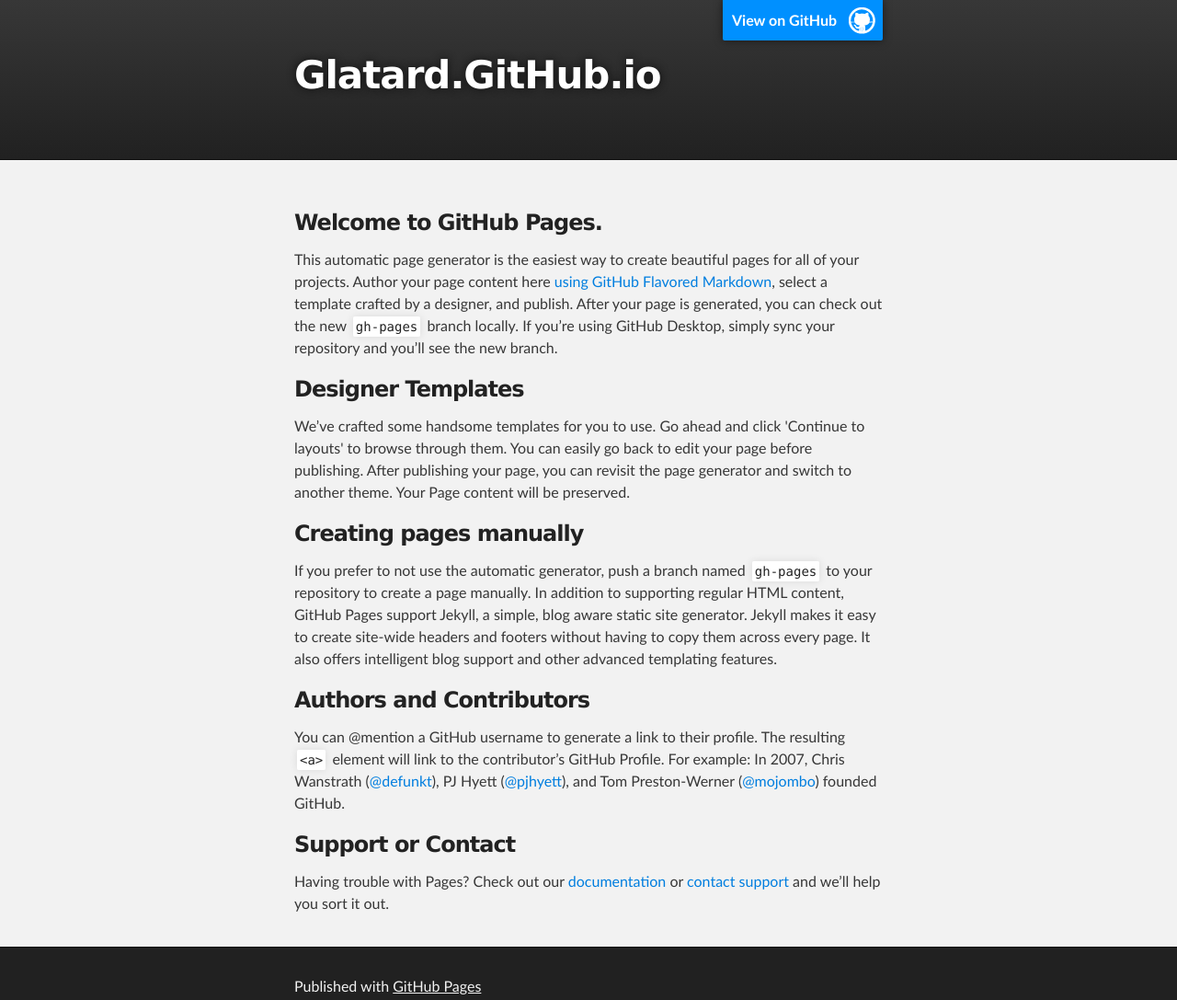
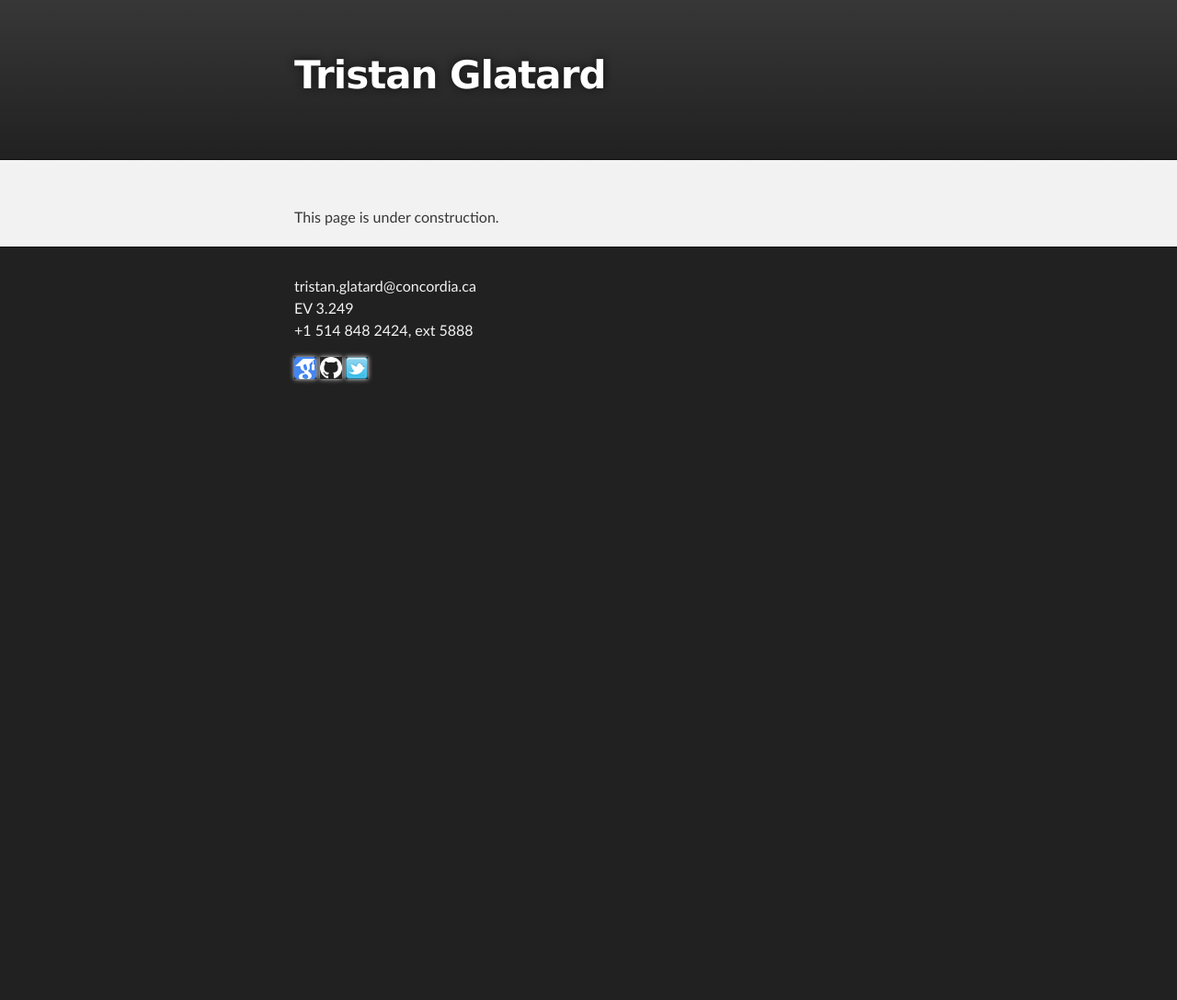
Before and after one commit to glatard/glatard.github.io, a plain HTML site: page index.html in a window 1280 px wide. Shown: the whole page at 92% size. After the commit the page ends 800 px from the top, so only its background shows below. Drawn offline with Linux system fonts and the light colour scheme.

Commit message:
This page is under construction

```diff
--- a/index.html
+++ b/index.html
@@ -5,10 +5,8 @@
     <meta charset='utf-8'>
     <meta http-equiv="X-UA-Compatible" content="chrome=1">
     <meta name="description" content="Glatard.GitHub.io : ">
-
     <link rel="stylesheet" type="text/css" media="screen" href="stylesheets/stylesheet.css">
-
-    <title>Glatard.GitHub.io</title>
+    <title>Tristan Glatard</title>
   </head>
 
   <body>
@@ -16,9 +14,7 @@
     <!-- HEADER -->
     <div id="header_wrap" class="outer">
         <header class="inner">
-          <a id="forkme_banner" href="https://github.com/glatard">View on GitHub</a>
-
-          <h1 id="project_title">Glatard.GitHub.io</h1>
+          <h1 id="project_title">Tristan Glatard</h1>
           <h2 id="project_tagline"></h2>
 
         </header>
@@ -27,41 +23,32 @@
     <!-- MAIN CONTENT -->
     <div id="main_content_wrap" class="outer">
       <section id="main_content" class="inner">
+
         <h3>
-<a id="welcome-to-github-pages" class="anchor" href="#welcome-to-github-pages" aria-hidden="true"><span aria-hidden="true" class="octicon octicon-link"></span></a>Welcome to GitHub Pages.</h3>
-
-<p>This automatic page generator is the easiest way to create beautiful pages for all of your projects. Author your page content here <a href="https://guides.github.com/features/mastering-markdown/">using GitHub Flavored Markdown</a>, select a template crafted by a designer, and publish. After your page is generated, you can check out the new <code>gh-pages</code> branch locally. If you’re using GitHub Desktop, simply sync your repository and you’ll see the new branch.</p>
-
-<h3>
-<a id="designer-templates" class="anchor" href="#designer-templates" aria-hidden="true"><span aria-hidden="true" class="octicon octicon-link"></span></a>Designer Templates</h3>
-
-<p>We’ve crafted some handsome templates for you to use. Go ahead and click 'Continue to layouts' to browse through them. You can easily go back to edit your page before publishing. After publishing your page, you can revisit the page generator and switch to another theme. Your Page content will be preserved.</p>
-
-<h3>
-<a id="creating-pages-manually" class="anchor" href="#creating-pages-manually" aria-hidden="true"><span aria-hidden="true" class="octicon octicon-link"></span></a>Creating pages manually</h3>
-
-<p>If you prefer to not use the automatic generator, push a branch named <code>gh-pages</code> to your repository to create a page manually. In addition to supporting regular HTML content, GitHub Pages support Jekyll, a simple, blog aware static site generator. Jekyll makes it easy to create site-wide headers and footers without having to copy them across every page. It also offers intelligent blog support and other advanced templating features.</p>
-
-<h3>
-<a id="authors-and-contributors" class="anchor" href="#authors-and-contributors" aria-hidden="true"><span aria-hidden="true" class="octicon octicon-link"></span></a>Authors and Contributors</h3>
-
-<p>You can @mention a GitHub username to generate a link to their profile. The resulting <code>&lt;a&gt;</code> element will link to the contributor’s GitHub Profile. For example: In 2007, Chris Wanstrath (<a href="https://github.com/defunkt" class="user-mention">@defunkt</a>), PJ Hyett (<a href="https://github.com/pjhyett" class="user-mention">@pjhyett</a>), and Tom Preston-Werner (<a href="https://github.com/mojombo" class="user-mention">@mojombo</a>) founded GitHub.</p>
-
-<h3>
-<a id="support-or-contact" class="anchor" href="#support-or-contact" aria-hidden="true"><span aria-hidden="true" class="octicon octicon-link"></span></a>Support or Contact</h3>
-
-<p>Having trouble with Pages? Check out our <a href="https://help.github.com/pages">documentation</a> or <a href="https://github.com/contact">contact support</a> and we’ll help you sort it out.</p>
+          <a id="designer-templates" class="anchor" href="#designer-templates" aria-hidden="true">
+            <span aria-hidden="true" class="octicon octicon-link"/>
+          </a>
+        </h3>
+        This page is under construction.
       </section>
     </div>
 
     <!-- FOOTER  -->
     <div id="footer_wrap" class="outer">
       <footer class="inner">
-        <p>Published with <a href="https://pages.github.com">GitHub Pages</a></p>
+        <p>
+          tristan.glatard@concordia.ca<br/>
+          EV 3.249<br/>
+          +1 514 848 2424, ext 5888<br/>
+        </p>
+        <p>
+          <a href="https://scholar.google.fr/citations?user=HpsswVgAAAAJ&hl=en"><img src="./images/google-scholar.png" alt="google scholar icon"/></a>
+          <a href="https://github.com/glatard"><img src="./images/github.png" alt="github icon"/></a>
+          <a href="https://twitter.com/tristanglatard"><img src="./images/twitter.png" alt="twitter icon"/></a>
+        </p>
       </footer>
     </div>
 
 
-
   </body>
 </html>
```
Also changed, not shown: images/blacktocat.png (deleted), images/github.png (added), images/google-scholar.png (added), images/twitter.png (added).
